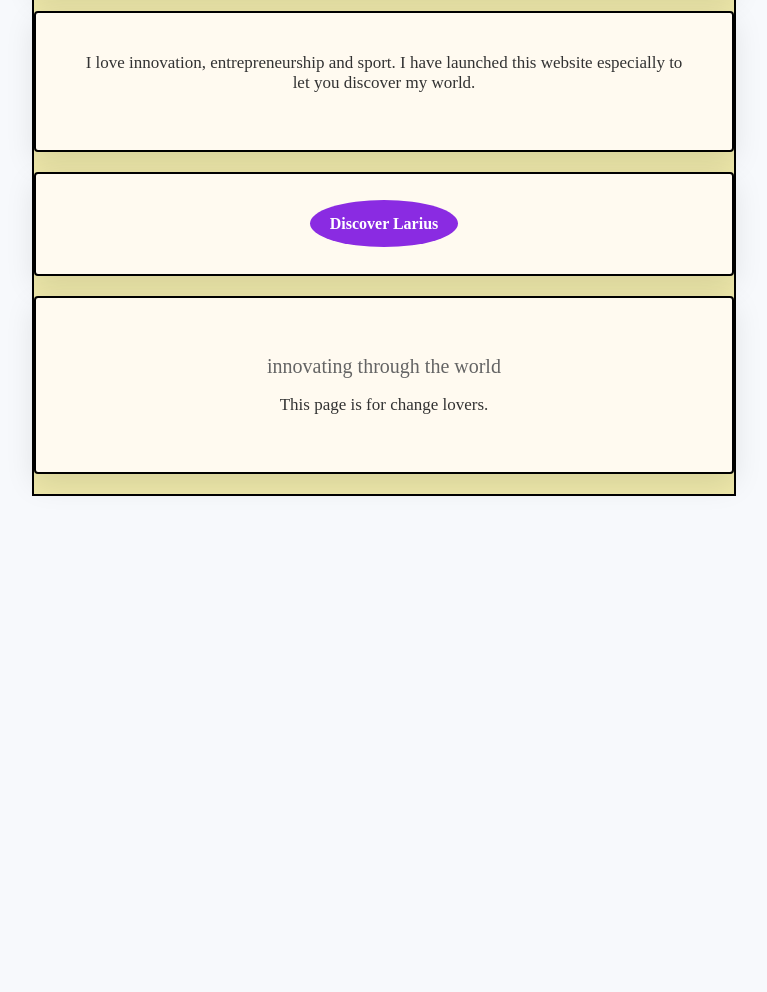
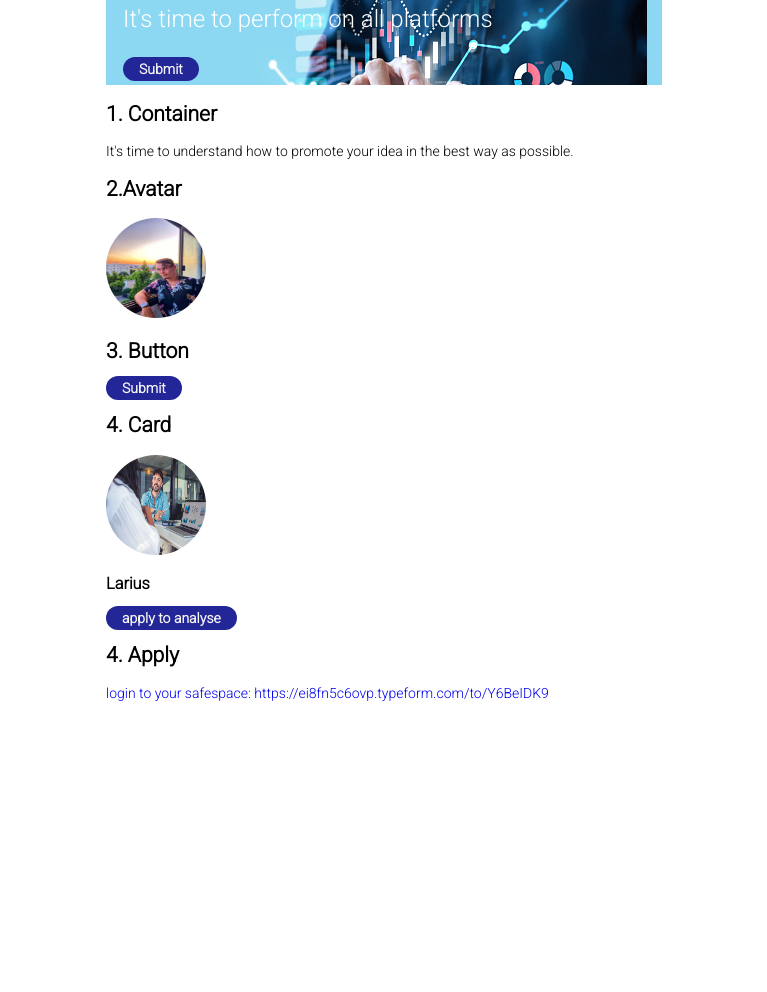
Before and after one commit to CS-7/my-profile, a plain HTML site: page index.html in a window 1280 px wide. Shown: the part 444-1436 px from the top of the page, without its empty margins (256-1023 px from the left). Before the commit the page ends 980 px from the top, so only its background shows below. Drawn offline with Linux system fonts and the light colour scheme; a script that the page names is missing.

Commit message:
Add files via upload

```diff
--- /dev/null
+++ b/css/components/apply.css
@@ -0,0 +1,4 @@
+.apply {
+	width: 100%;
+    height: 400px;
+}
--- /dev/null
+++ b/css/components/avatar.css
@@ -0,0 +1,5 @@
+.avatar {
+  width:  100px;
+  height:  100px;
+  border-radius: 50%;
+}
--- /dev/null
+++ b/css/components/banner.css
@@ -0,0 +1,16 @@
+.banner {
+  background-image: url(../../images/background.jpeg);
+  color: white;
+  padding: 8px 17px;
+}
+
+.banner h1 {
+	font-size: 50px;
+}
+
+.banner h2 {
+	font-size: 30px;
+	font-weight: lighter;
+	opacity: 0.8;
+	margin-bottom: 40px;
+}
--- /dev/null
+++ b/css/components/button.css
@@ -0,0 +1,8 @@
+.btn-blue {
+	background-color: #222697;
+	padding: 4px 16px;
+    border-radius: 17px;
+	color:  whitesmoke;
+	font-weight: bold;
+	font-family: : 'Oswald', sans-serif;
+}
--- /dev/null
+++ b/css/components/card.css
@@ -0,0 +1,5 @@
+.card {
+  width:  100px;
+  height:  100px;
+  border-radius: 50%;
+}
--- /dev/null
+++ b/css/components/container.css
@@ -0,0 +1,23 @@
+.container {
+	width: 700px;
+	margin: 0 auto;
+}
+
+@media (max-width: 960px) {
+  /* For a screen < 960px, this CSS will be read */
+  .container {
+    width: 700px;
+  }
+}
+@media (max-width: 720px) {
+  /* For a screen < 720px, this CSS will be read */
+  .container {
+    width: 500px;
+  }
+}
+@media (max-width: 540px) {
+  /* For a screen < 540px, this CSS will be read */
+  .container {
+    width: 300px;
+  }
+}
--- /dev/null
+++ b/css/style.css
@@ -0,0 +1,34 @@
+@import url("https://fonts.googleapis.com/css2?family=Oswald&family=Roboto:wght@300&display=swap");
+
+@import url("components/container.css");
+@import url("components/avatar.css");
+@import url("components/button.css");
+@import url("components/banner.css");
+@import url("components/card.css");
+@import url("components/apply.css");
+body {
+   font-family: 'Roboto', sans-serif;
+   font-size: 14px;
+    margin: 362px;
+    align-items: center;
+    justify-content: space-between;
+}
+
+.banner h1 {
+    font-size: 31px;
+}
+.banner h2 {
+    font-size: 24px;
+    font-weight: 7px;
+    opacity: 16.8;
+    margin-bottom: 28px;
+}
+
+h1, h2, h3 {
+	font-family: : 'Oswald', sans-serif;
+	font-weight: bold;
+}
+a {
+	text-decoration: none;
+
+}
--- a/index.html
+++ b/index.html
@@ -1,49 +1,43 @@
 <!DOCTYPE html>
 <html>
   <head>
-  	<title>Corentin Sanlaville's profile</title>
-  	<meta name="description"  content="This is the profile of Corentin">
-  	<link href="https://fonts.googleapis.com/css2?family=Oswald&display=swap" rel="stylesheet">
-  	<link rel="stylesheet" href="style.css">
- </head>
- <body>
+	<title>Larius</title>
+	<meta charset="utf-8">
+	<link rel="stylesheet" href="css/style.css">
+  </head>
+  <body>
 
-    <div class="container">
-    	<div class="card-white">
+<div class="banner">
+  	<div class="container">
+	<h1>The digital is yours</h1>
+    <h2>It's time to perform on all platforms</h2>
+<a href="#" class="btn-blue">Submit</a>
+</div>
+</div>
+    <h2>1. Container</h2>
+	<p>
+		It's time to understand how to promote your idea in the best way as possible.
+	</p>
 
+    <h2>2.Avatar</h2>
 
- <h1>Welcome, to my universe</h1>
-    <img src="image/myprofilepicture.jpg" class="img-circle" width="140px" alt="Corentin Sanlaville">
-   	<p>
+<img class="avatar" src="images/sunset.jpeg" alt="Corentin Sanlaville">
 
+    <h2>3. Button</h2>
+<a href="#" class="btn-blue">Submit</a>
 
+  <h2>4. Card</h2>
+<img class="card" src="images/analyse.jpeg" alt="Larius">
 
-    	</div>
-    	<div class="card-white">
-
- I love innovation, entrepreneurship and sport. I have launched this website especially to let you discover my world.
- </p>
-
-    	</div>
-    	<div class="card-white">
-
-<a href="http://larius.com" target="_blank" class="btn-blue"> Discover Larius</a>
-
-        </div>
-        <div class="card-white">
-
-<h2>innovating through the world </h2>
-<p>
-           This page is for change lovers.
-
+  <h3>Larius</h3>
+  <a href="#" class="btn-blue">apply to analyse</a>
+    </div>
+   </div>
+   <h2> 4. Apply</h2>
+<a href="#" class="apply">login to your safespace: https://ei8fn5c6ovp.typeform.com/to/Y6BeIDK9</a>
+<div id="apply section">
+<div data-tf-widget="Y6BeIDK9" data-tf-iframe-props="title=login to your safespace" data-tf-medium="snippet" style="width:100%;height:400px;"></div><script src="//embed.typeform.com/next/embed.js"></script>
+</a> </div>
 
   </body>
-
-</head>
-<body>
-
-</body>
 </html>
-
-
-   </html>
```
Also changed, not shown: images/Sunset.jpeg (added), images/analyse.jpeg (added), images/background.jpeg (added).
